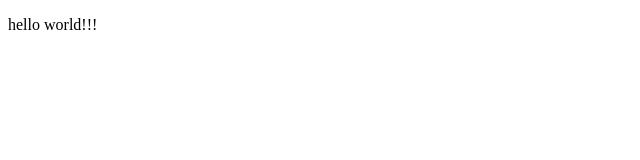
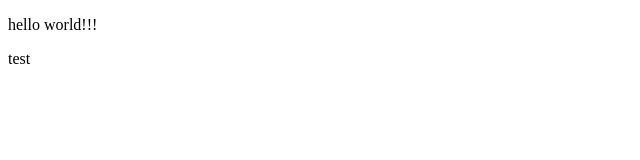
Before and after one commit to ruritoBlogger/apollo_next_sample, a Next.js app: page / in a window 1280 px wide. Shown: the top 160 px of the page, without its empty margins (0-640 px from the left). Built offline with nearby package versions, Linux system fonts and the light colour scheme.

Commit message:
:sparkles: TodoList を表示するコンポーネントを仮実装

```diff
--- /dev/null
+++ b/app/TodoList.tsx
@@ -0,0 +1,13 @@
+import React from "react";
+
+const TodoList = () => {
+  return (
+    <>
+      <p>test</p>
+    </>
+  )
+}
+
+const MemoizedTodoList = React.memo(TodoList)
+
+export { MemoizedTodoList as TodoList }
--- a/app/page.tsx
+++ b/app/page.tsx
@@ -1,10 +1,12 @@
 import { NextPage } from "next"
+import {TodoList} from "./TodoList";
 
 const Home: NextPage = () => {
 
   return (
     <>
       <p>hello world!!!</p>
+      <TodoList />
     </>
   )
 }
```
